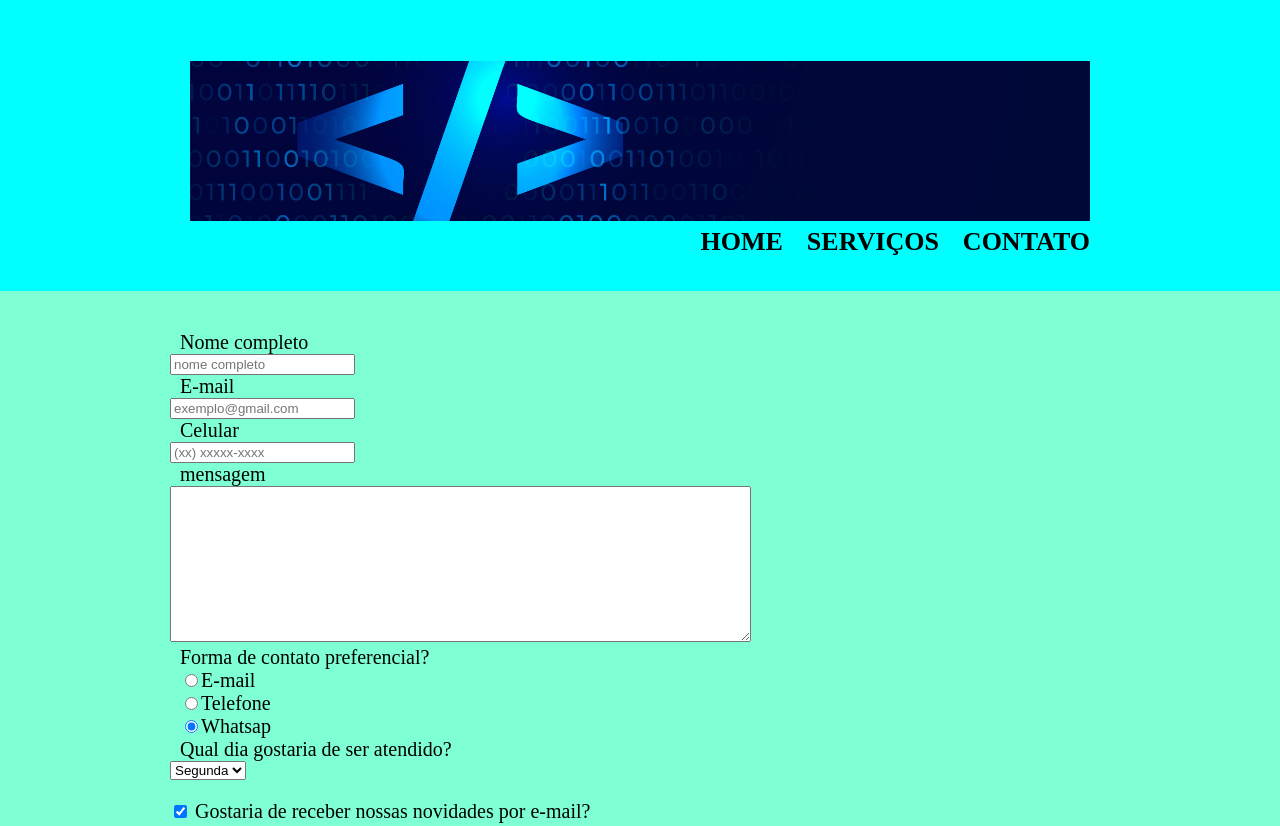
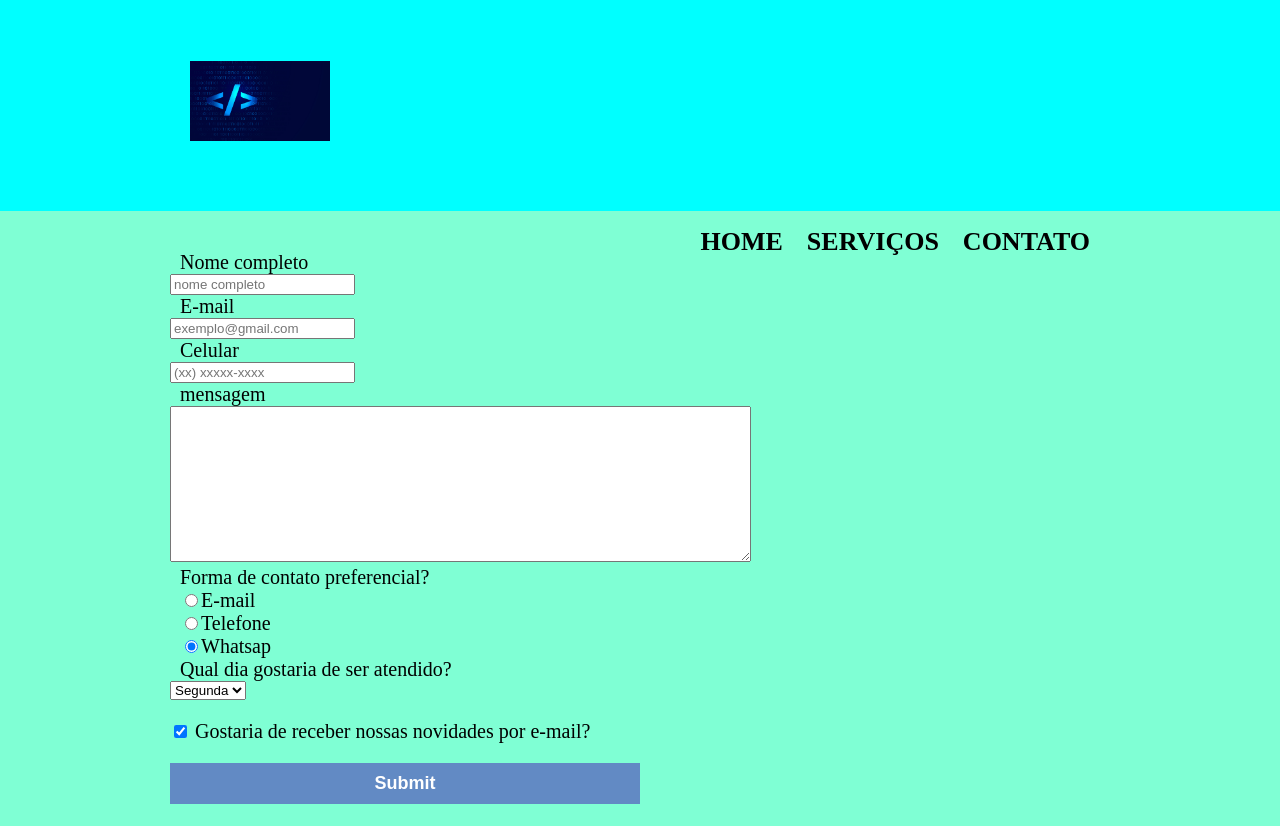
Before and after one commit to lucasluz94wa/projeto-1-divulgando-meu-trabalho, a plain HTML site: page contato.html in a window 1280 px wide. Shown: the top 826 px of the page. Drawn offline with Linux system fonts and the light colour scheme.

Commit message:
Refactor CSS styles for improved layout and design

```diff
--- a/style2.css
+++ b/style2.css
@@ -26,10 +26,9 @@ nav {
 }
 
 #navlogo {
-    width: 100%;
-    height: 160px;
-    object-fit: cover;
-    object-position: center;
+   max-width: 100%;
+    height: auto;
+    max-height: 80px;
 }
 
 #imgman {
```
